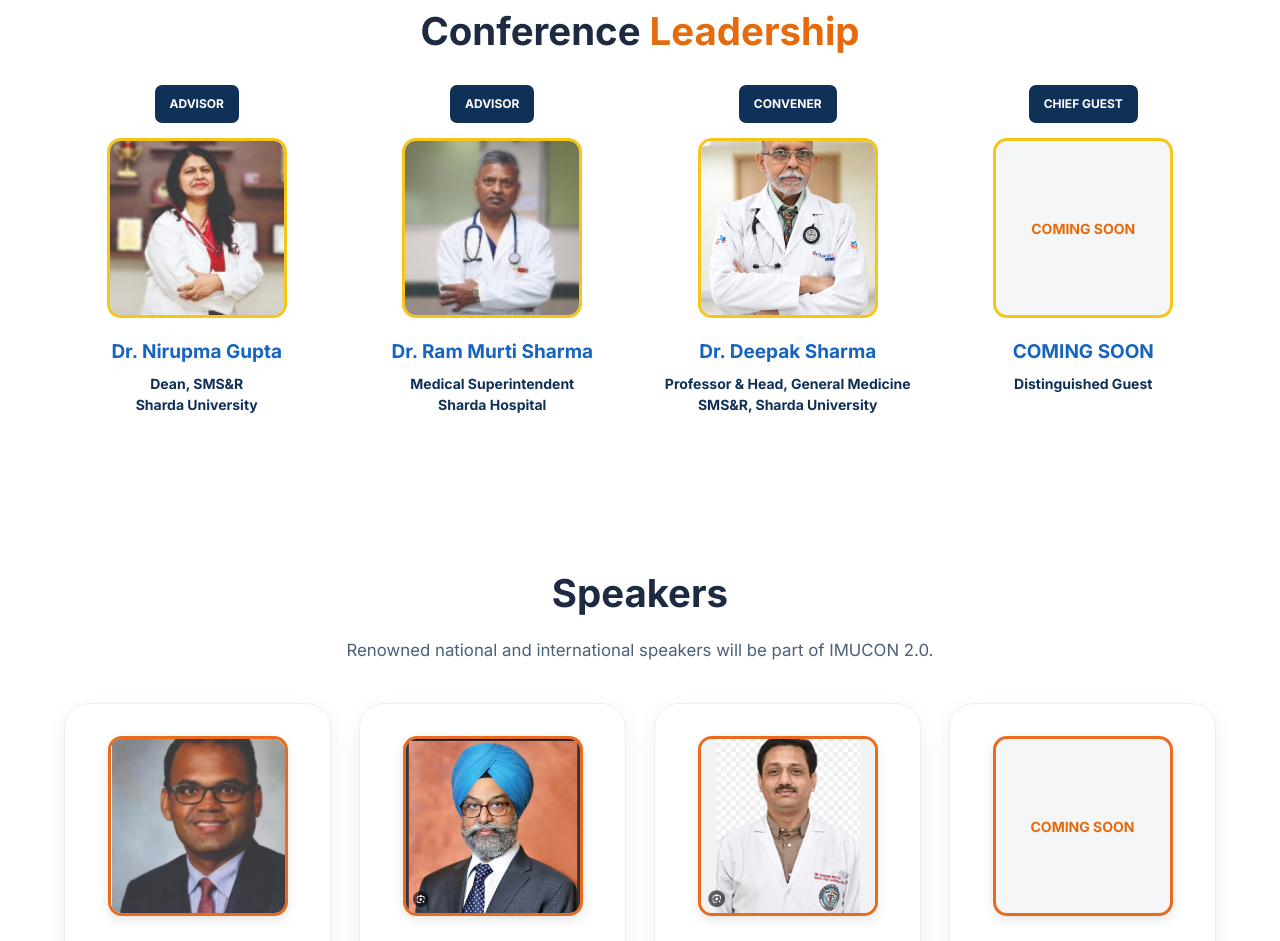
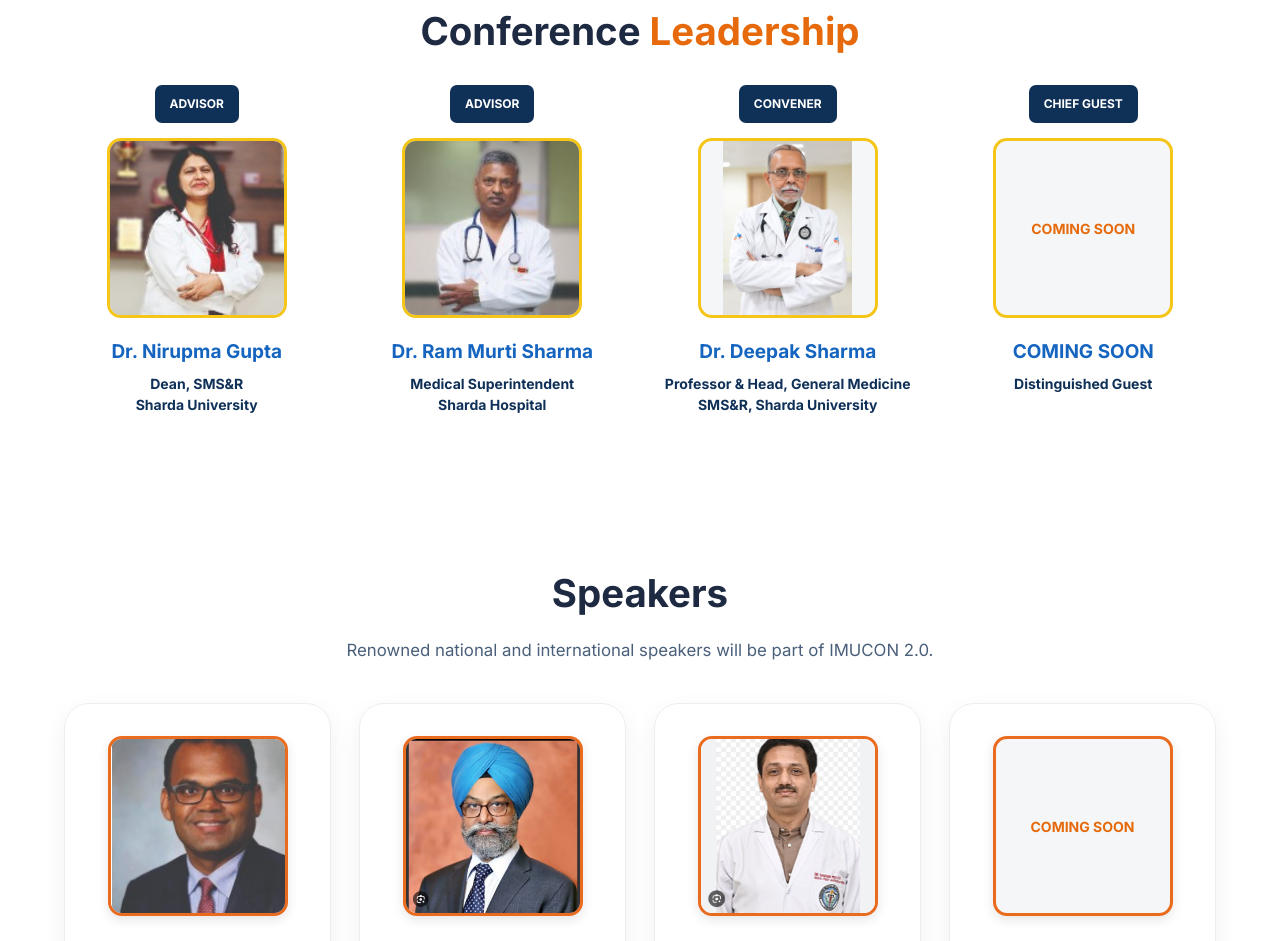
Before and after one commit to snehagoyal987/IMUCON, a plain HTML site: page index.html in a window 1280 px wide. Shown: the part 2625-3566 px from the top of the page. Drawn offline with Linux system fonts and the light colour scheme.

Commit message:
Update index.html

```diff
--- a/index.html
+++ b/index.html
@@ -535,6 +535,10 @@
         height: 100%;
         object-fit: cover;
     }
+    /* ONLY FOR CONVENER PHOTO */
+.convener-photo {
+    object-fit: contain !important;
+}
 
     .guest-card h3 {
         margin: 5px 0 6px;
@@ -1481,6 +1485,7 @@
                     <img
                         src="convener.jpg"
                         alt="Dr. Deepak Sharma"
+                         class="convener-photo"
                     >
 
                 </div>
```
